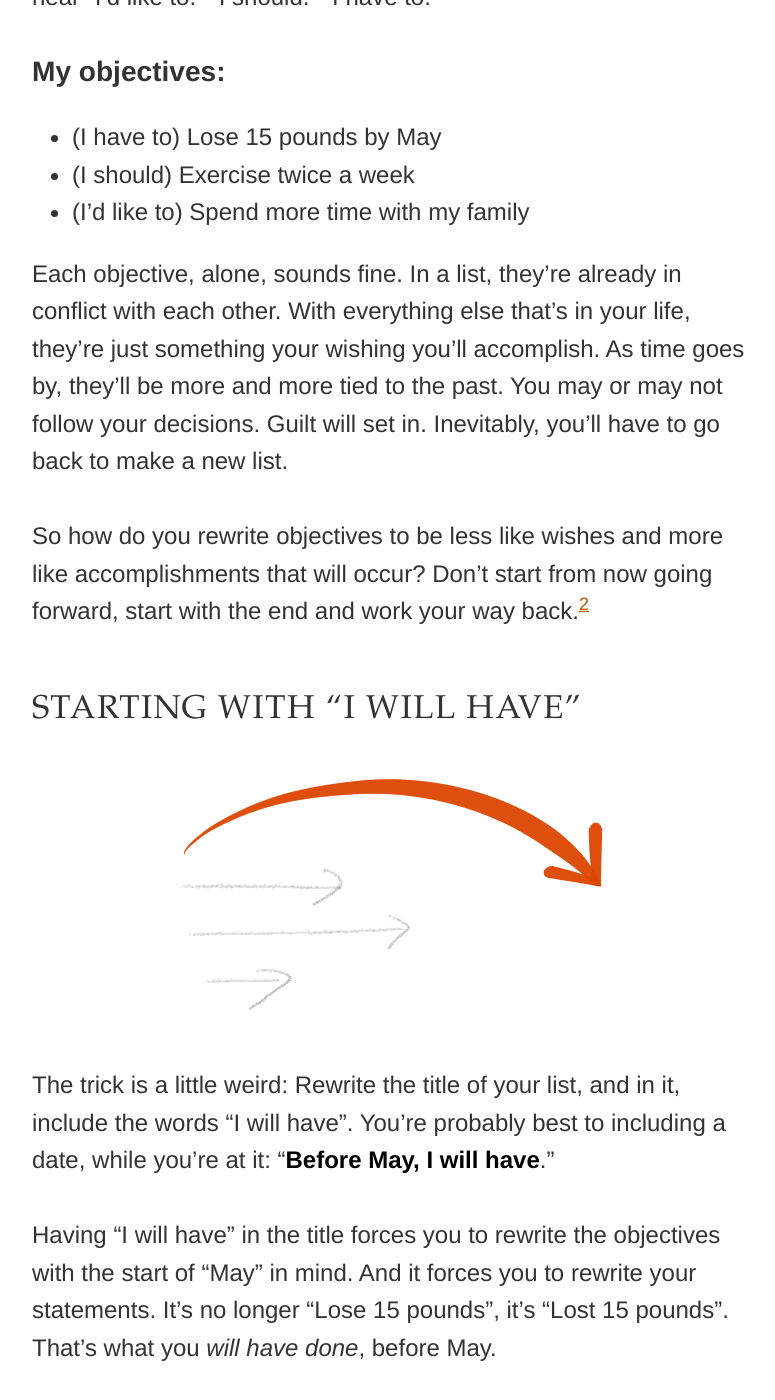
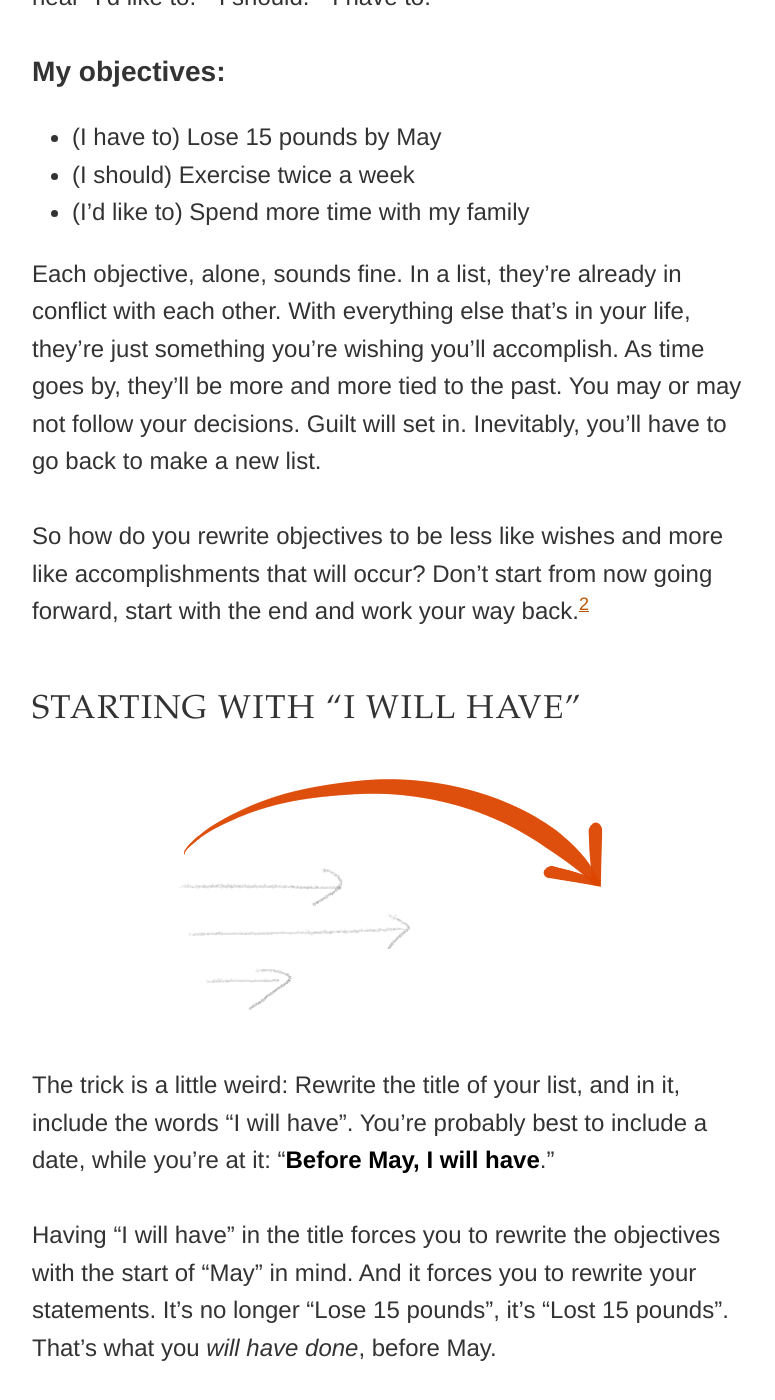
Before and after one commit to pascallaliberte/by.pascallaliberte.me, a Jekyll site: the page built from _posts/2013-12-29-writing-objectives-you-will-accomplish.md, in a window 1280 px wide and 1400 px high, scrolled down 2094 px. Shown: the whole window, without its empty margins (248-1023 px from the left). Built offline with Jekyll 4.4.1, drawn with Linux system fonts in a browser that asks for light colours; nearby versions of some CDN libraries.

Commit message:
Fixed typos to post: "Writing objectives you will accomplish"

```diff
--- a/_posts/2013-12-29-writing-objectives-you-will-accomplish.md
+++ b/_posts/2013-12-29-writing-objectives-you-will-accomplish.md
@@ -36,7 +36,7 @@ Listen to what your mind says before each item. You'll probably hear "I'd like t
 * (I should) Exercise twice a week
 * (I'd like to) Spend more time with my family
 
-Each objective, alone, sounds fine. In a list, they're already in conflict with each other. With everything else that's in your life, they're just something your wishing you'll accomplish. As time goes by, they'll be more and more tied to the past. You may or may not follow your decisions. Guilt will set in. Inevitably, you'll have to go back to make a new list.
+Each objective, alone, sounds fine. In a list, they're already in conflict with each other. With everything else that's in your life, they're just something you're wishing you'll accomplish. As time goes by, they'll be more and more tied to the past. You may or may not follow your decisions. Guilt will set in. Inevitably, you'll have to go back to make a new list.
 
 So how do you rewrite objectives to be less like wishes and more like accomplishments that will occur? Don't start from now going forward, start with the end and work your way back.[^endinmind]
 
@@ -47,7 +47,7 @@ So how do you rewrite objectives to be less like wishes and more like accomplish
 
 ![Arrows stopping short of the goal, and one arrow going the full distance]({{ site.baseurl }}/d/writing-objectives-you-will-accomplish-02.png)
 
-The trick is a little weird: Rewrite the title of your list, and in it, include the words "I will have". You're probably best to including a date, while you're at it: "**Before May, I will have**."
+The trick is a little weird: Rewrite the title of your list, and in it, include the words "I will have". You're probably best to include a date, while you're at it: "**Before May, I will have**."
 
 Having "I will have" in the title forces you to rewrite the objectives with the start of "May" in mind. And it forces you to rewrite your statements. It's no longer "Lose 15 pounds", it's "Lost 15 pounds". That's what you *will have done*, before May.
 
```
